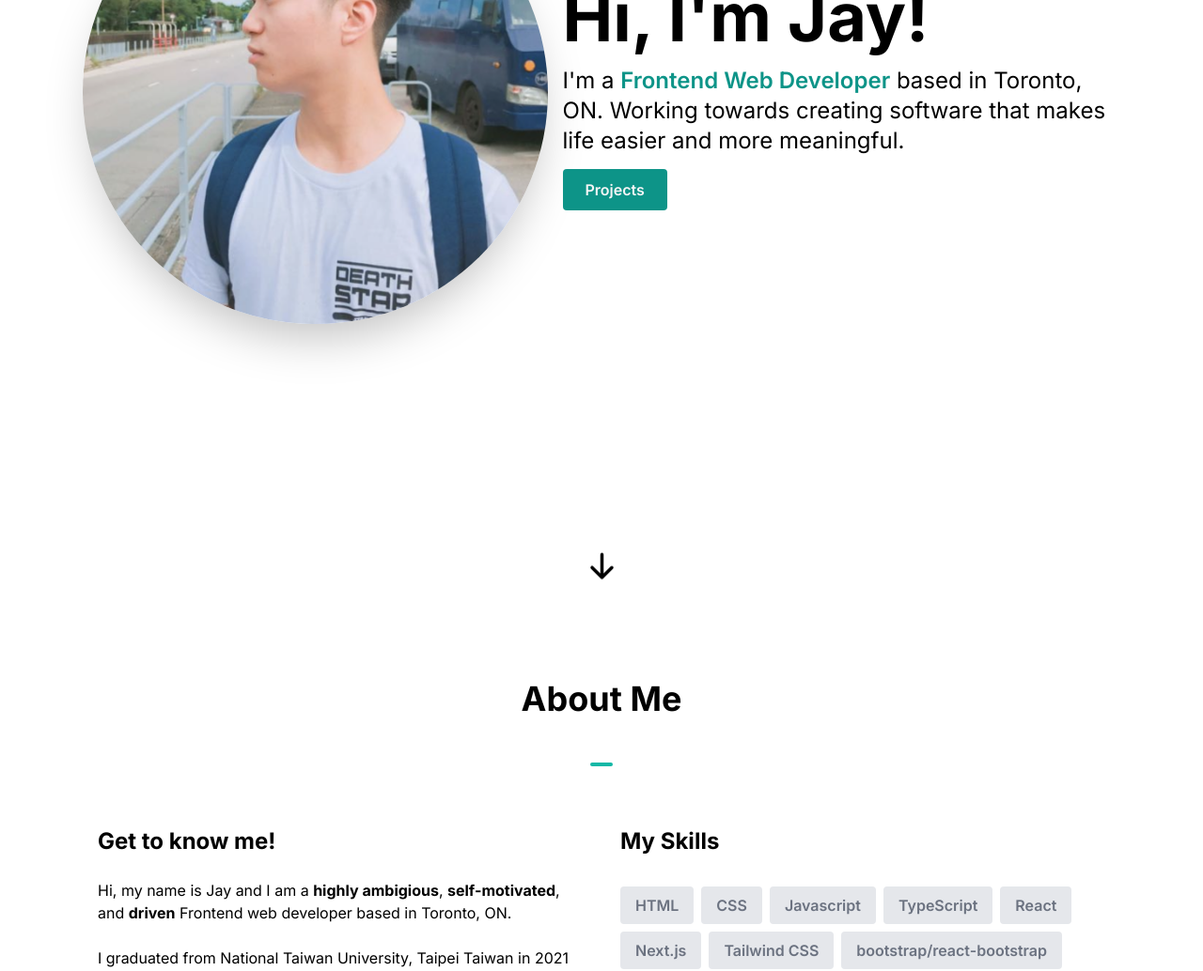
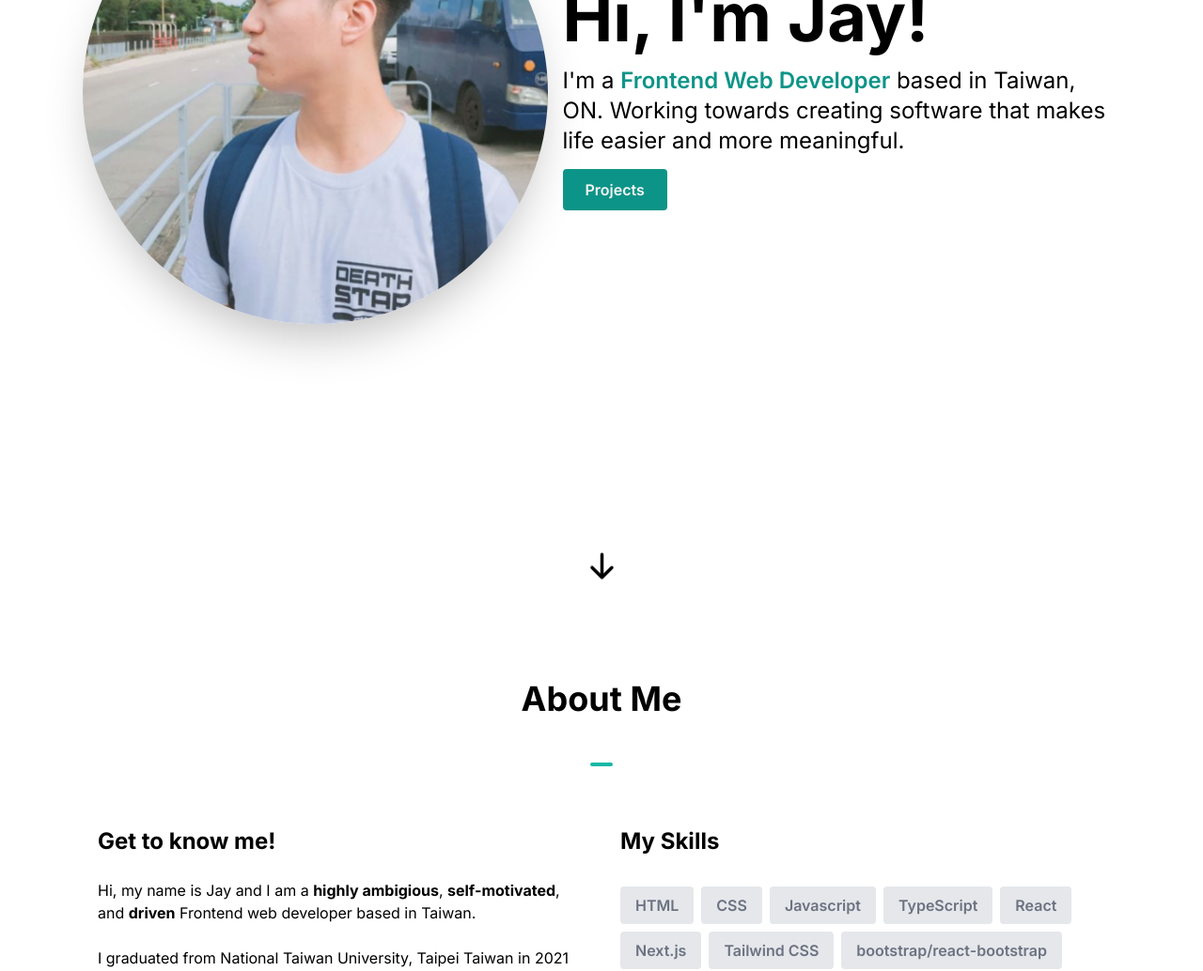
Before and after one commit to wongyunlam/tailwindcss-and-nextjs-portfolio, a Next.js app: page / in a window 1280 px wide. Shown: the part 388-1422 px from the top of the page at 94% size. Built offline with nearby package versions, Linux system fonts and the light colour scheme.

Commit message:
feat: change to TW

```diff
--- a/components/AboutSection.tsx
+++ b/components/AboutSection.tsx
@@ -34,7 +34,7 @@ function AboutSection() {
                             <span className="font-bold">highly ambigious</span>,{' '}
                             <span className="font-bold">self-motivated</span>,
                             and <span className="font-bold">driven</span>{' '}
-                            Frontend web developer based in Toronto, ON.
+                            Frontend web developer based in Taiwan.
                         </p>
                         <br />
                         <p>
--- a/components/HeroSection.tsx
+++ b/components/HeroSection.tsx
@@ -28,7 +28,7 @@ function HeroSection() {
                         <span className="font-semibold text-teal-600">
                             Frontend Web Developer
                         </span>{' '}
-                        based in Toronto, ON. Working towards creating software
+                        based in Taiwan, ON. Working towards creating software
                         that makes life easier and more meaningful.
                     </p>
                     <Link
```
